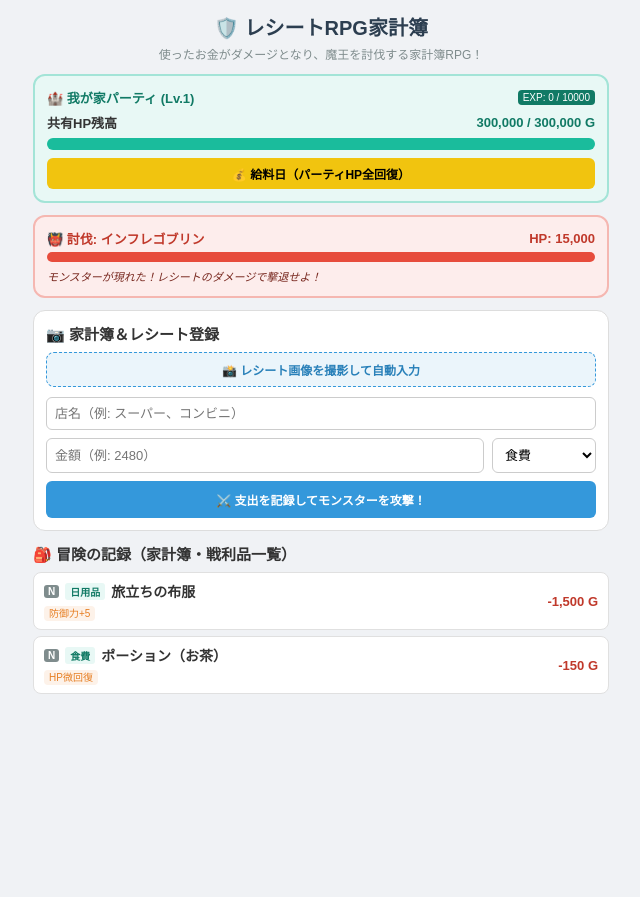
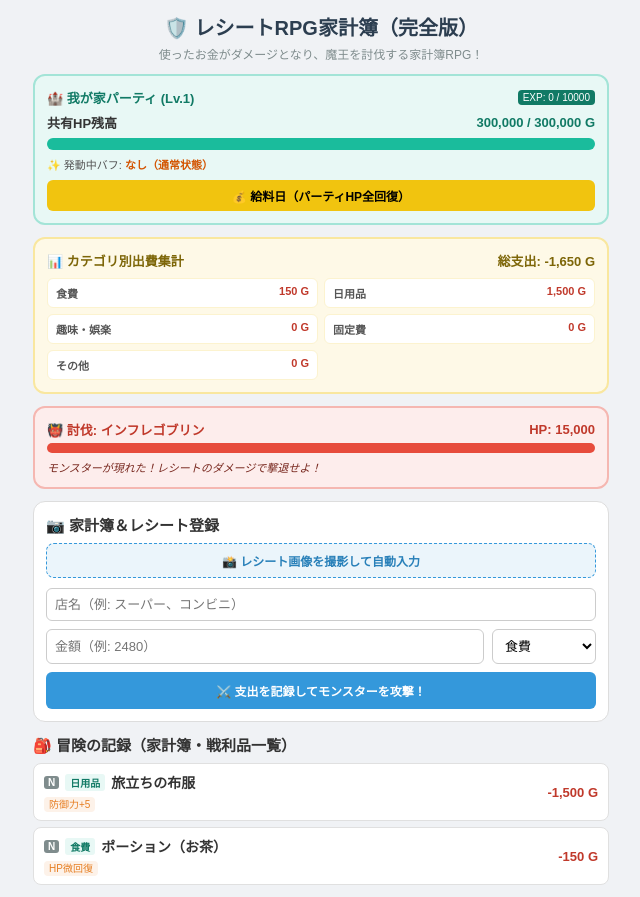
Before and after one commit to desrow9999-lang/receipt-rpg-app, a Next.js app: page / in a window 1280 px wide. Shown: the whole page, without its empty margins (319-959 px from the left). Before the commit the page ends 800 px from the top, so only its background shows below. Built offline with nearby package versions, Linux system fonts and the light colour scheme; no server answers.

Commit message:
Enhance page with buff state and expense summary
Add buff state and category totals calculation

```diff
--- a/app/page.tsx
+++ b/app/page.tsx
@@ -32,6 +32,7 @@ export default function ReceiptRpgApp() {
   const [amount, setAmount] = useState<string>('');
   const [category, setCategory] = useState<string>('食費');
   const [partyName] = useState<string>('我が家パーティ');
+  const [buff, setBuff] = useState<string>('なし（通常状態）');
 
   const [items, setItems] = useState<Item[]>([
     { name: '旅立ちの布服', category: '日用品', price: 1500, bonus: '防御力+5', rarity: 'N' },
@@ -42,11 +43,19 @@ export default function ReceiptRpgApp() {
     name: 'インフレゴブリン',
     hp: 15000,
     maxHp: 15000,
-    reward: '討伐報酬: モチベーション+100',
+    reward: '討伐報酬: 獲得EXP 1.5倍バフ獲得！',
   });
 
   const [isAiProcessing, setIsAiProcessing] = useState<boolean>(false);
   const [battleLog, setBattleLog] = useState<string>('モンスターが現れた！レシートのダメージで撃退せよ！');
+
+  // カテゴリ別の合計金額を計算
+  const categoryTotals = items.reduce((acc, item) => {
+    acc[item.category] = (acc[item.category] || 0) + item.price;
+    return acc;
+  }, {} as Record<string, number>);
+
+  const totalSpent = items.reduce((sum, item) => sum + item.price, 0);
 
   const handleAddReceipt = (e: React.FormEvent) => {
     e.preventDefault();
@@ -86,12 +95,14 @@ export default function ReceiptRpgApp() {
 
     let newMonsterHp = monster.hp - cost;
     if (newMonsterHp <= 0) {
-      setBattleLog(`✨ ${monster.name} を討伐した！ ${monster.reward}`);
+      alert(`✨ 討伐成功！ ${monster.name} を倒した！豪華報酬を手に入れた！`);
+      setBuff(monster.reward);
+      setBattleLog(`✨ ${monster.name} を討伐！次の強敵が現れた！`);
       setMonster({
         name: '浪費の魔王グリード',
         hp: 50000,
         maxHp: 50000,
-        reward: '討伐報酬: 宝箱ドロップ率アップ',
+        reward: '討伐報酬: 給料日ボーナスアップ',
       });
     } else {
       setMonster({ ...monster, hp: newMonsterHp });
@@ -135,13 +146,13 @@ export default function ReceiptRpgApp() {
   return (
     <main style={{ padding: '12px', maxWidth: '600px', margin: '0 auto', fontFamily: 'sans-serif', color: '#333', boxSizing: 'border-box' }}>
       <header style={{ textAlign: 'center', marginBottom: '12px' }}>
-        <h1 style={{ fontSize: '20px', color: '#2c3e50', margin: '0 0 4px 0' }}>🛡️ レシートRPG家計簿</h1>
+        <h1 style={{ fontSize: '20px', color: '#2c3e50', margin: '0 0 4px 0' }}>🛡️ レシートRPG家計簿（完全版）</h1>
         <p style={{ fontSize: '12px', color: '#7f8c8d', margin: 0 }}>使ったお金がダメージとなり、魔王を討伐する家計簿RPG！</p>
       </header>
 
       {/* 浪費警告（ピンチ演出） */}
       {isDanger && (
-        <section style={{ background: '#fadbd8', border: '2px solid #e74c3c', borderRadius: '12px', padding: '10px', marginBottom: '12px', textAlign: 'center', animation: 'pulse 1s infinite' }}>
+        <section style={{ background: '#fadbd8', border: '2px solid #e74c3c', borderRadius: '12px', padding: '10px', marginBottom: '12px', textAlign: 'center' }}>
           <span style={{ color: '#c0392b', fontWeight: 'bold', fontSize: '13px' }}>
             ⚠️ 【緊急警告】パーティのHP（残高）が20%を切りました！これ以上の浪費は全滅の危機です！
           </span>
@@ -149,7 +160,7 @@ export default function ReceiptRpgApp() {
       )}
 
       {/* ステータスセクション */}
-      <section style={{ background: isDanger ? '#fdedec' : '#e8f8f5', border: `2px solid ${isDanger ? '#e74c3c' : '#a3e4d7'}`, borderRadius: '12px', padding: '12px', marginBottom: '12px', transition: 'background 0.3s' }}>
+      <section style={{ background: isDanger ? '#fdedec' : '#e8f8f5', border: `2px solid ${isDanger ? '#e74c3c' : '#a3e4d7'}`, borderRadius: '12px', padding: '12px', marginBottom: '12px' }}>
         <div style={{ display: 'flex', justifyContent: 'space-between', alignItems: 'center', marginBottom: '6px' }}>
           <span style={{ fontWeight: 'bold', color: isDanger ? '#c0392b' : '#117a65', fontSize: '13px' }}>🏰 {partyName} (Lv.{level})</span>
           <span style={{ fontSize: '10px', background: isDanger ? '#e74c3c' : '#117a65', color: '#fff', padding: '2px 5px', borderRadius: '4px', whiteSpace: 'nowrap' }}>EXP: {exp} / {nextExp}</span>
@@ -158,8 +169,11 @@ export default function ReceiptRpgApp() {
           <span style={{ whiteSpace: 'nowrap' }}>共有HP残高</span>
           <span style={{ color: isDanger ? '#e74c3c' : '#117a65', whiteSpace: 'nowrap' }}>{hp.toLocaleString()} / {maxHp.toLocaleString()} G</span>
         </div>
-        <div style={{ width: '100%', background: isDanger ? '#fadbd8' : '#d1f2eb', borderRadius: '8px', height: '12px', overflow: 'hidden', marginBottom: '8px' }}>
+        <div style={{ width: '100%', background: isDanger ? '#fadbd8' : '#d1f2eb', borderRadius: '8px', height: '12px', overflow: 'hidden', marginBottom: '6px' }}>
           <div style={{ width: `${(hp / maxHp) * 100}%`, background: isDanger ? '#e74c3c' : '#1abc9c', height: '100%', transition: 'width 0.3s ease' }} />
+        </div>
+        <div style={{ fontSize: '11px', color: '#555', marginBottom: '8px' }}>
+          ✨ 発動中バフ: <strong style={{ color: '#d35400' }}>{buff}</strong>
         </div>
         <button
           onClick={handleSalaryReset}
@@ -167,6 +181,22 @@ export default function ReceiptRpgApp() {
         >
           💰 給料日（パーティHP全回復）
         </button>
+      </section>
+
+      {/* カテゴリ別 集計ボード */}
+      <section style={{ background: '#fef9e7', border: '2px solid #f9e79f', borderRadius: '12px', padding: '12px', marginBottom: '12px' }}>
+        <div style={{ display: 'flex', justifyContent: 'space-between', alignItems: 'center', marginBottom: '8px', fontWeight: 'bold', fontSize: '13px', color: '#7d6608' }}>
+          <span>📊 カテゴリ別出費集計</span>
+          <span>総支出: -{totalSpent.toLocaleString()} G</span>
+        </div>
+        <div style={{ display: 'grid', gridTemplateColumns: 'repeat(2, 1fr)', gap: '6px' }}>
+          {['食費', '日用品', '趣味・娯楽', '固定費', 'その他'].map((cat) => (
+            <div key={cat} style={{ background: '#fff', padding: '6px 8px', borderRadius: '6px', border: '1px solid #fcf3cf', display: 'flex', justifyContent: 'space-between', fontSize: '11px' }}>
+              <span style={{ fontWeight: 'bold', color: '#555' }}>{cat}</span>
+              <span style={{ color: '#c0392b', fontWeight: 'bold' }}>{(categoryTotals[cat] || 0).toLocaleString()} G</span>
+            </div>
+          ))}
+        </div>
       </section>
 
       {/* モンスターバトルセクション */}
```
